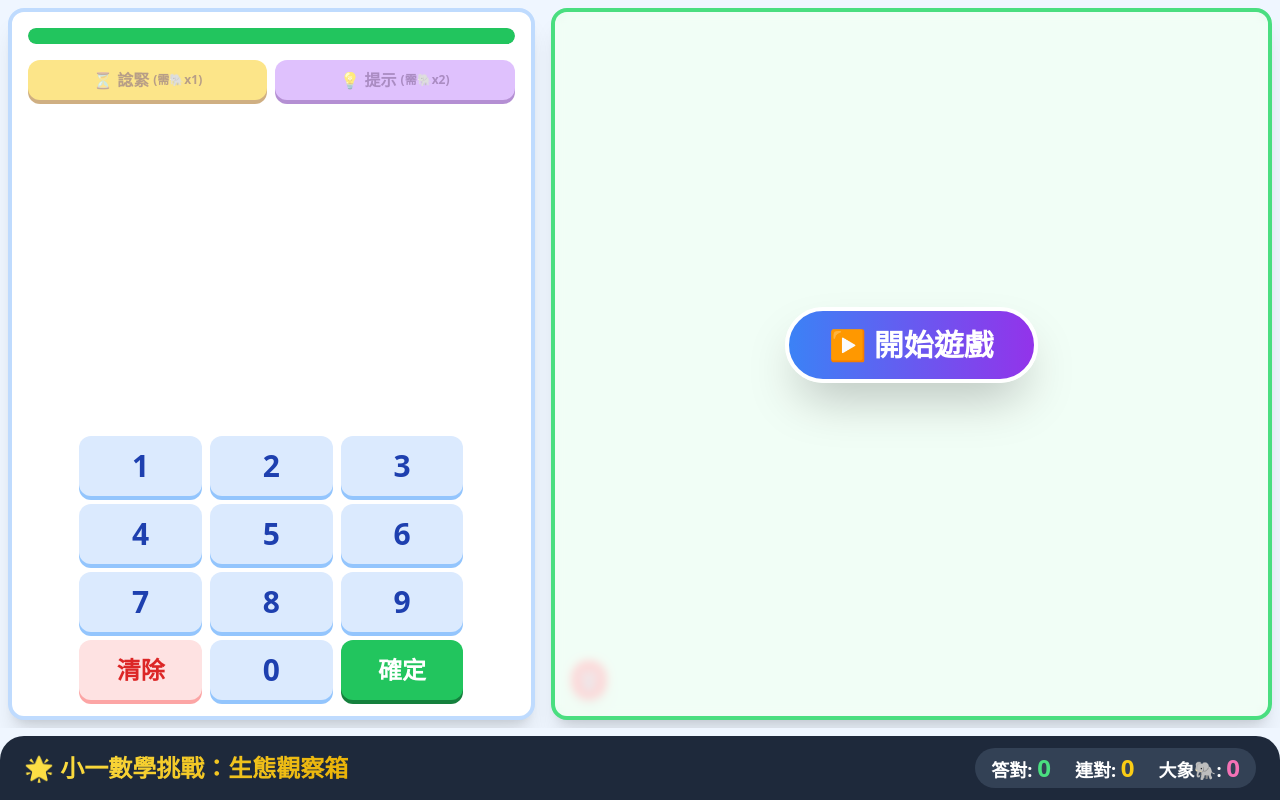
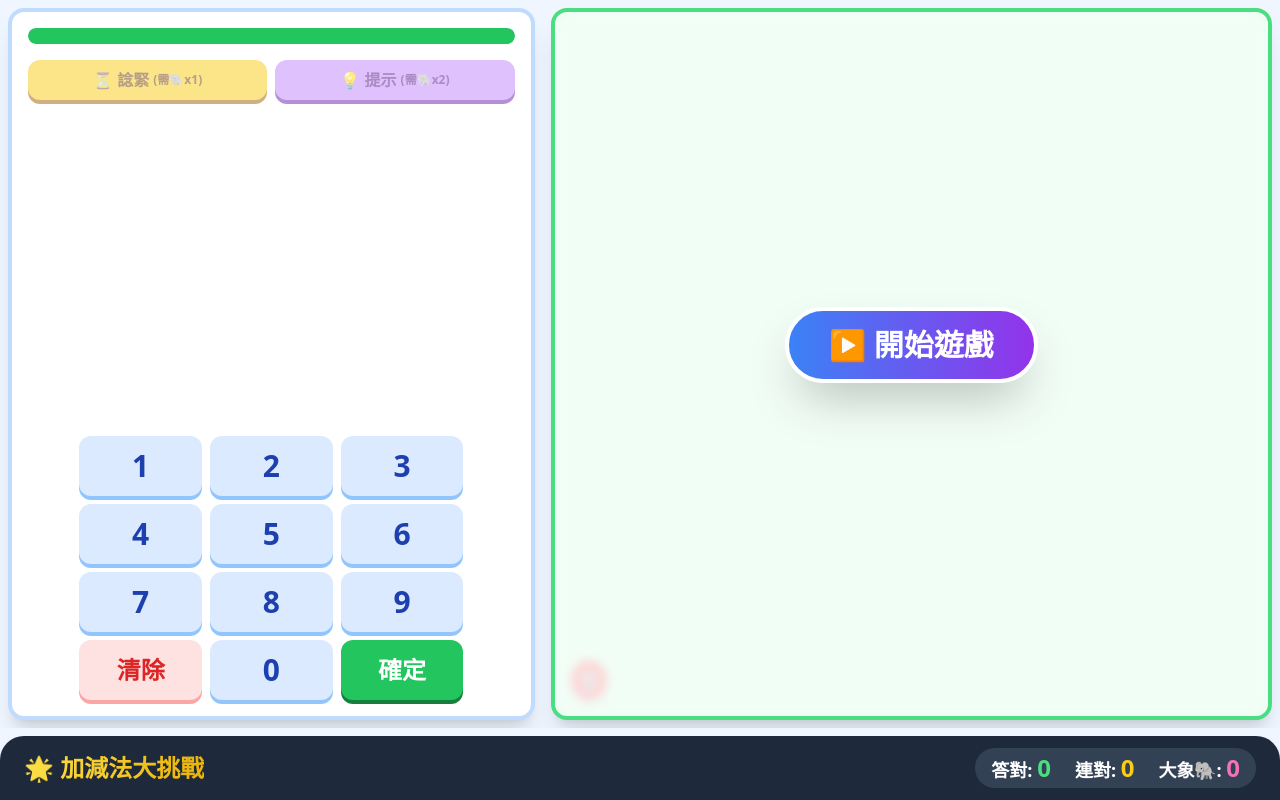
Before and after one commit to SSPKW/LED, a plain HTML site: page 20.html in a window 1280 px wide. Drawn offline with nearby package versions, Linux system fonts and the light colour scheme.

Commit message:
Update 20.html

```diff
--- a/20.html
+++ b/20.html
@@ -98,7 +98,7 @@
 
     <!-- 底部：標題與狀態列 (設定 shrink-0 保證不被壓縮遮擋) -->
     <div class="w-full bg-slate-800 text-white py-3 px-4 sm:px-6 shadow-lg z-50 rounded-t-3xl mt-2 flex flex-col sm:flex-row justify-between items-center gap-2 shrink-0">
-        <h1 class="text-lg sm:text-2xl font-black text-transparent bg-clip-text bg-gradient-to-r from-yellow-300 to-yellow-500">🌟 小一數學挑戰：生態觀察箱</h1>
+        <h1 class="text-lg sm:text-2xl font-black text-transparent bg-clip-text bg-gradient-to-r from-yellow-300 to-yellow-500">🌟 加減法大挑戰</h1>
         <div class="flex gap-4 sm:gap-6 text-sm sm:text-lg font-bold bg-slate-700 py-1 px-4 rounded-full">
             <div>答對: <span id="correct-score" class="text-green-400 text-xl sm:text-2xl">0</span></div>
             <div>連對: <span id="streak-score" class="text-yellow-400 text-xl sm:text-2xl">0</span></div>
```
